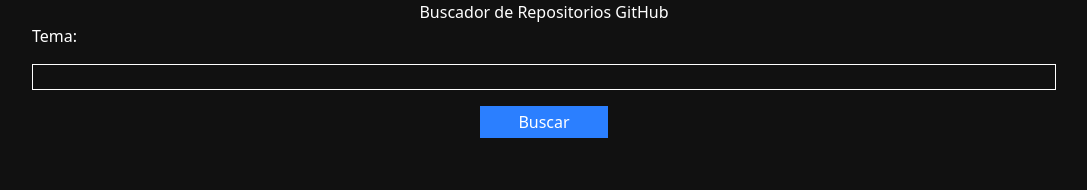
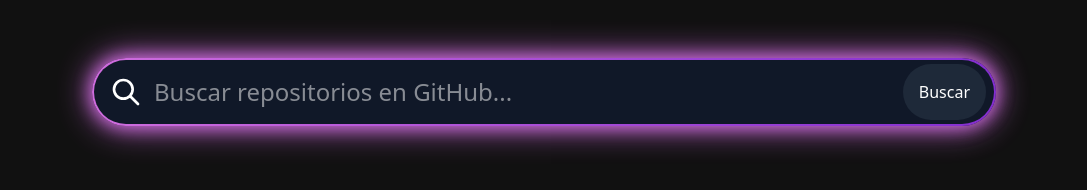
Before and after one commit to herwingxtech/awesome-github-search, a website: page index.html in a window 1280 px wide. Shown: the whole page, without its empty margins (96-1183 px from the left). Drawn offline with nearby package versions, Linux system fonts and the light colour scheme; files that its build step writes are made by us from their sources.

Commit message:
Add glow effect styles and update HTML structure for search functionality

```diff
--- /dev/null
+++ b/css/effects.css
@@ -0,0 +1,52 @@
+body {
+  background-color: #111111;
+  margin: 0;
+  padding: 20px;
+  min-height: 100vh;
+}
+
+.search-container {
+  position: relative;
+  width: 100%;
+  max-width: 900px;
+  margin: 40px auto;
+}
+
+.glow-effect {
+  position: relative;
+}
+
+.glow-effect::before {
+  content: '';
+  position: absolute;
+  top: -2px;
+  left: -2px;
+  right: -2px;
+  bottom: -2px;
+  background: linear-gradient(90deg, #e879f9, #9333ea);
+  border-radius: 9999px;
+  z-index: -1;
+  animation: pulse-slow 3s infinite;
+}
+
+@keyframes pulse-slow {
+  0%, 100% {
+    opacity: 0.8;
+    box-shadow: 0 0 15px #e879f9, 0 0 30px #e879f9;
+  }
+  50% {
+    opacity: 1;
+    box-shadow: 0 0 20px #e879f9, 0 0 40px #e879f9;
+  }
+}
+
+/* Estilos para los resultados */
+.repo-card {
+  border: 1px solid #333;
+  transition: all 0.3s ease;
+}
+
+.repo-card:hover {
+  border-color: #e879f9;
+  box-shadow: 0 0 10px rgba(232, 121, 249, 0.3);
+}
--- a/index.html
+++ b/index.html
@@ -6,6 +6,7 @@
   <meta name="viewport" content="width=device-width, initial-scale=1.0">
   <title>Buscador de Repositorios GitHub</title>
   <link rel="stylesheet" href="./src/output.css"> <!-- Enlace a nuestra hoja de estilos -->
+  <link rel="stylesheet" href="./css/effects.css">
   <meta property="og:title" content="Buscador de Repositorios GitHub">
   <meta property="og:description" content="Una aplicación para buscar repositorios en GitHub por tema.">
   <meta property="og:image" content="./assets/og-image.png">
@@ -22,18 +23,29 @@
   <link rel="icon" href="./assets/github.png" type="image/png">
 </head>
 
-<body class="bg-[#111111] text-white">
-    <div class="w-[80%] mx-auto">
-
-        <h1 class="text-center">Buscador de Repositorios GitHub</h1>
-        <form class="flex flex-col gap-4" id="search-form">
-            <label for="topic">Tema:</label>
-
-            <input class="border border-white" type="text" id="topic" name="topic" required>
-            <button class="bg-blue-500 w-32 h-8 self-center text-white" type="submit">Buscar</button>
-        </form>
+<body>
+  <div class="search-container">
+    <form id="search-form">
+      <div class="glow-effect">
+        <div class="relative flex items-center w-full bg-gray-900 rounded-full overflow-hidden">
+          <div class="flex items-center pl-4 py-4">
+            <svg xmlns="http://www.w3.org/2000/svg" class="h-8 w-8 text-white" fill="none" viewBox="0 0 24 24"
+              stroke="currentColor">
+              <path stroke-linecap="round" stroke-linejoin="round" stroke-width="2"
+                d="M21 21l-6-6m2-5a7 7 0 11-14 0 7 7 0 0114 0z" />
+            </svg>
+          </div>
+          <input class="w-full bg-transparent text-white text-2xl pl-3 pr-4 py-4 focus:outline-none"
+            placeholder="Buscar repositorios en GitHub..." type="text" id="topic" name="topic" required>
+          <button class="bg-gray-800 p-4 rounded-full mr-2 hover:bg-gray-700 transition-colors text-white"
+            type="submit">Buscar</button>
         </div>
       </div>
+    </form>
+
+  </div>
+
+
   <div id="results">
     <!-- Aquí se mostrarán los resultados -->
   </div>
```
Lines whose indentation alone changed are shown as unchanged.
